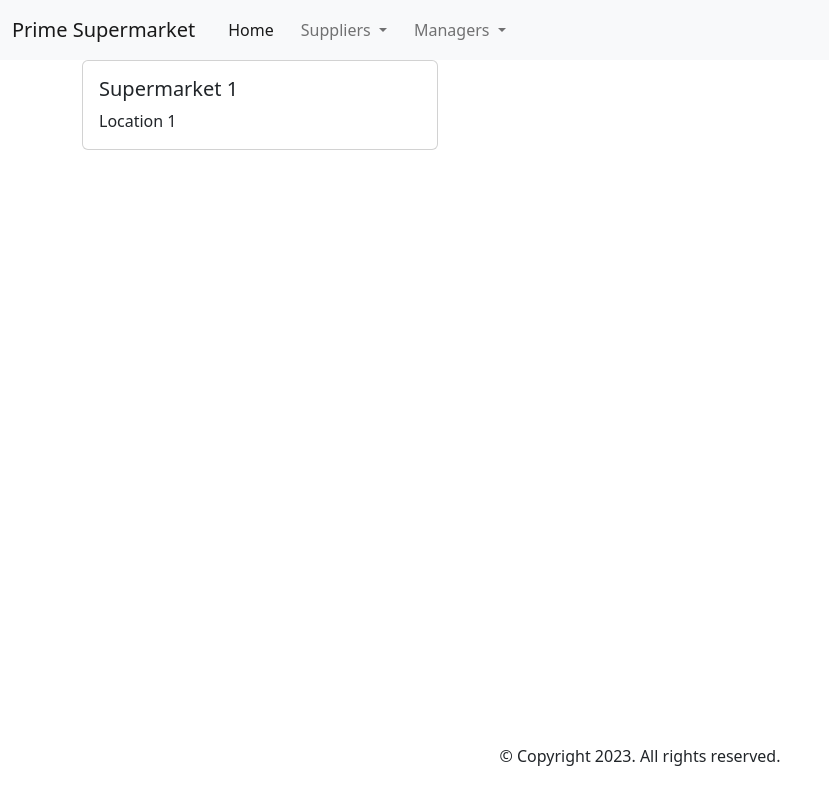
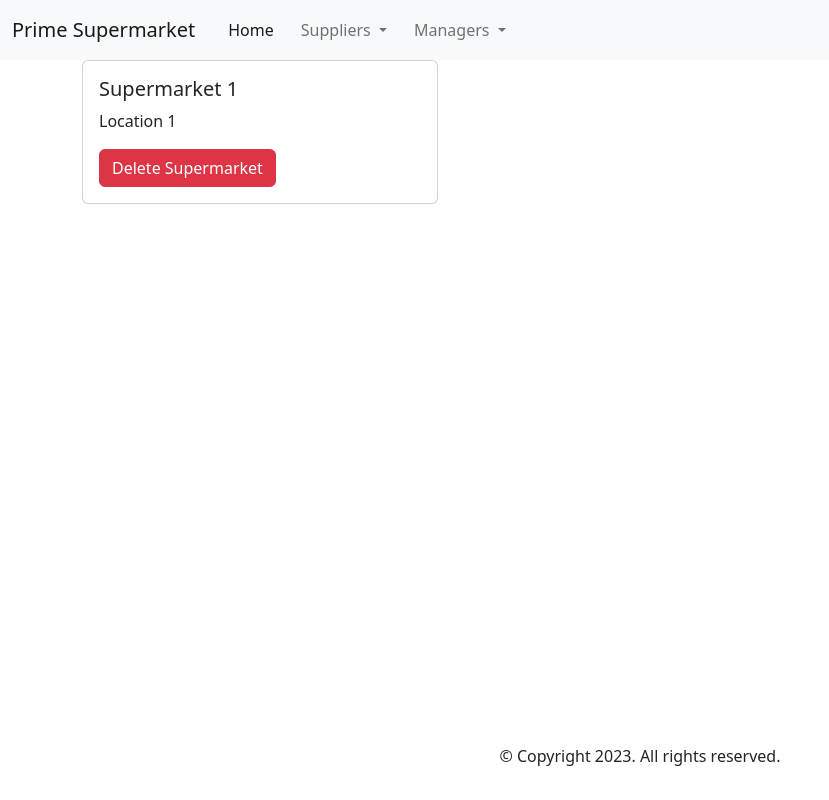
Before and after one commit to ovicko/supermarket_frontend, an Angular app: page /view-supermarket/1 in a window 1280 px wide. Shown: the whole page, without its empty margins (0-829 px from the left). Built offline with nearby package versions, Linux system fonts and the light colour scheme.

Commit message:
change button style and text

```diff
--- a/src/app/view-supermarket/view-supermarket.component.html
+++ b/src/app/view-supermarket/view-supermarket.component.html
@@ -4,6 +4,7 @@
         <div class="card-body">
           <h5 class="card-title">{{ supermarket.name }}</h5>
           <p class="card-text">{{ supermarket.location }}</p>
+          <button class="btn btn-danger" (click)="deleteSupermarket(supermarket.id)">Delete Supermarket</button>
         </div>
       </div>
     </div>
```
